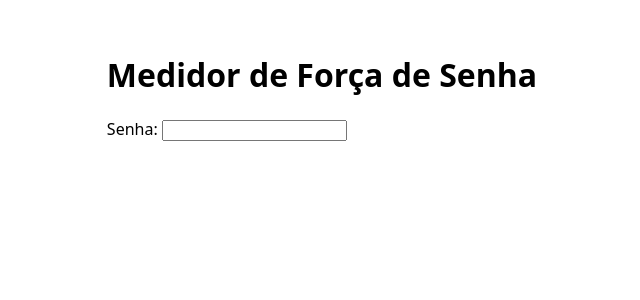
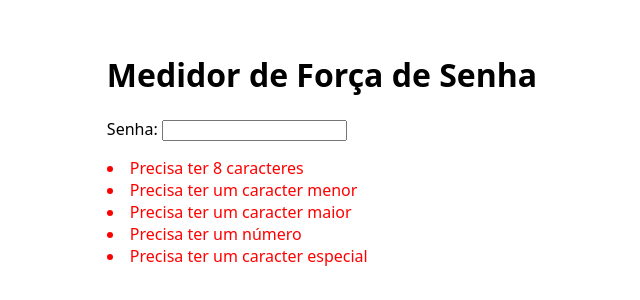
Before and after one commit to RafhaellPrates/react-katas, a React (Vite) app in the folder medidor-senha/: page / in a window 1280 px wide. Shown: the top 300 px of the page, without its empty margins (318-958 px from the left). Built offline with nearby package versions, Linux system fonts and the light colour scheme.

Commit message:
feat: exibe os criteiros de aceite em tempo real
Closes #3

```diff
--- a/medidor-senha/src/App.jsx
+++ b/medidor-senha/src/App.jsx
@@ -1,59 +1,60 @@
 import React, { useState } from 'react';
 import './index.css'
+
 
 function App() {
 
   const [ senha ,setSenha ] = useState('')
 
+  function inputChange(e){
+    setSenha(e.target.value)
+  }
 
   function valida(senha){
+    const pass = []
 
-    let count = false,
-     menor = false ,
-     maior= false,
-     especial= false,
-     numero= false
+    senha.length >=8 ? pass.push({title: '8 caracteres', check: true ,id:'1'}) :
+      pass.push({title: '8 caracteres', check: false, id:'1'})
+
+    senha.match(/[a-z]/) ? pass.push({title: 'um caracter menor', check: true,id:'2'}) :
+      pass.push({title: 'um caracter menor', check: false,id:'2'})
+
+    senha.match(/[A-Z]/) ? pass.push({title: 'um caracter maior', check: true,id:'3'}) :
+      pass.push({title: 'um caracter maior', check: false,id:'3'})
+
+    senha.match(/[0-9]/) ? pass.push({title: 'um número', check: true,id:'4'}) :
+      pass.push({title: 'um número', check: false,id:'4'})
+
+    senha.match(/[!@#$%&?*]/) ? pass.push({title: 'um caracter especial', check: true,id:'5'}) :
+      pass.push({title: 'um caracter especial', check: false,id:'5'})
+
+      const listaCriterios = pass.map( p =>
+        <li
+          key={p.id}
+          style={{
+            color: p.check === true ?  'green' : 'red'
+          }}
+        >
+          {p.check === true ? `Tem ${p.title}`: `Precisa ter ${p.title}`}
 
 
-    if(senha.length >=8){
-      count = true
-    }
-    if(senha.match(/[a-z]/)){
-      menor = true
-    }
-    if(senha.match(/[A-Z]/)){
-      maior = true
-    }
-    if(senha.match(/[0-9]/)){
-      numero = true
-    }
-    if(senha.match(/[!@#$%&?*]/)){
-      especial = true
-    }
+        </li>
+      )
 
-    let state ={count,menor,maior,numero,especial}
-    return (state)
-  }
-
-  function inputChange(event){
-    setSenha(event.target.value)
-
-    valida(senha)
+    return(listaCriterios)
   }
 
   return (
 
-    <>
-      <main>
-        <h1>Medidor de Força de Senha</h1>
-          <div>
-            <p>Senha: <input value={senha} onChange={inputChange} /></p>
+    <main>
+      <h1>Medidor de Força de Senha</h1>
+        <div>
+          <p>Senha: <input value={senha} onChange={inputChange} /></p>
+            {valida(senha)}
+        </div>
 
+    </main>
 
-          </div>
-
-      </main>
-    </>
   )
 }
 
```
